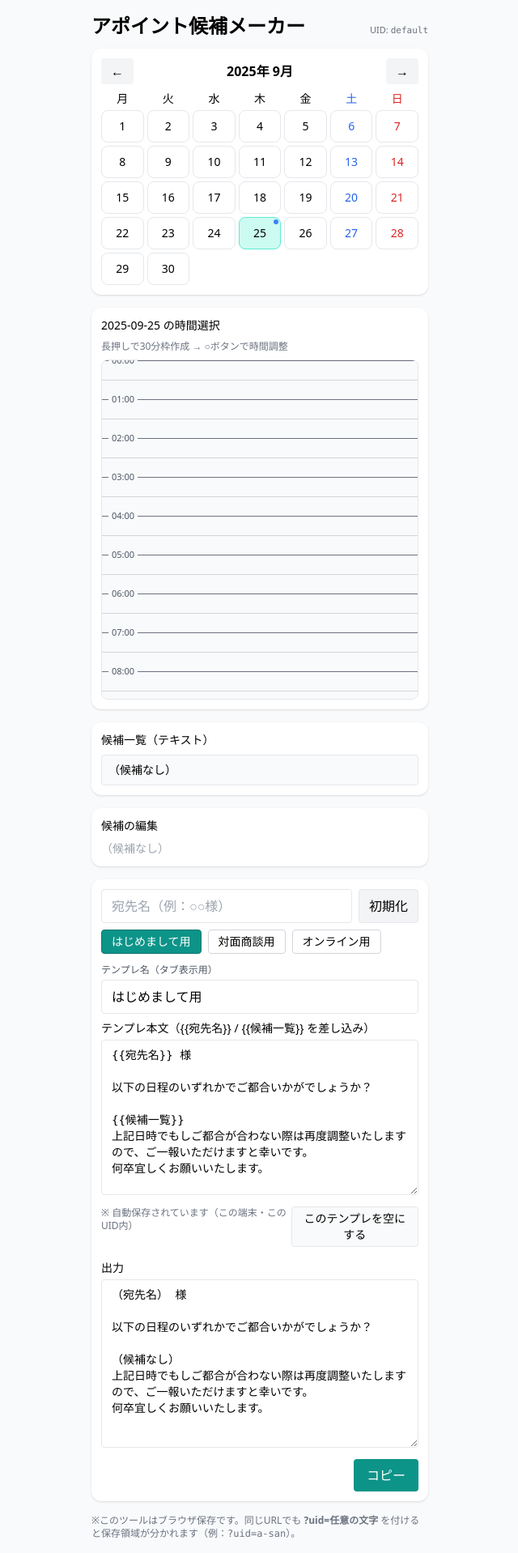
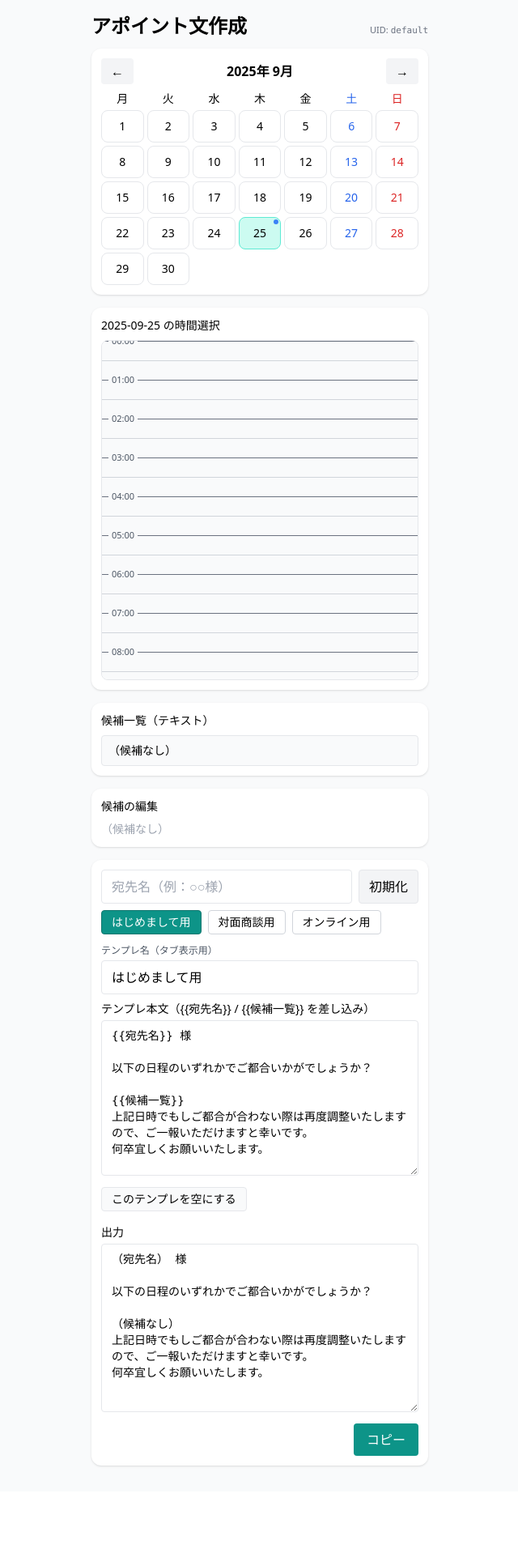
Before and after one commit to AIM-lab46/appoint-maker, a React (Vite) app: page / in a window 1280 px wide. Shown: the whole page at 81% size, without its empty margins (319-959 px from the left). After the commit the page ends 1842 px from the top, so only its background shows below. Built offline with nearby package versions, Linux system fonts and the light colour scheme; the HTML template or start-up script is replaced by a standard one.

Commit message:
Update App.tsx
テキスト修正

```diff
--- a/src/App.tsx
+++ b/src/App.tsx
@@ -438,7 +438,7 @@ export default function App() {
     <div className="min-h-screen bg-gray-50">
       <div className="mx-auto max-w-md p-4">
         <div className="flex items-center justify-between">
-          <h1 className="text-2xl font-bold mb-3">アポイント候補メーカー</h1>
+          <h1 className="text-2xl font-bold mb-3">アポイント文作成</h1>
           <div className="text-[11px] text-gray-500">UID: <span className="font-mono">{uid}</span></div>
         </div>
 
@@ -488,7 +488,6 @@ export default function App() {
         {/* === 時間トラック（長押し→30分枠 / ○ボタンでリサイズのみ） === */}
         <div className="bg-white rounded-xl shadow p-3 mb-4">
           <div className="text-sm font-medium mb-2">{activeDateISO} の時間選択</div>
-          <div className="text-xs text-gray-500 mb-2">長押しで30分枠作成 → ○ボタンで時間調整</div>
           <div
             ref={trackRef}
             className="relative h-[420px] overflow-auto border rounded-lg select-none bg-gray-50"
@@ -673,7 +672,6 @@ export default function App() {
             onChange={(e) => updateTemplateContent(activeTplId, e.target.value)}
           />
           <div className="flex justify-between mt-2">
-            <div className="text-xs text-gray-500">※ 自動保存されています（この端末・このUID内）</div>
             <button
               className="px-3 py-1 rounded border bg-gray-50 hover:bg-gray-100 text-sm"
               onClick={() => resetTemplate(activeTplId)}
@@ -694,7 +692,7 @@ export default function App() {
           </div>
         </div>
 
-        <p className="text-xs text-gray-500">
+        <p className="hidden text-xs text-gray-500">
           ※このツールはブラウザ保存です。同じURLでも <b>?uid=任意の文字</b> を付けると保存領域が分かれます（例：<span className="font-mono">?uid=a-san</span>）。
         </p>
       </div>
```
